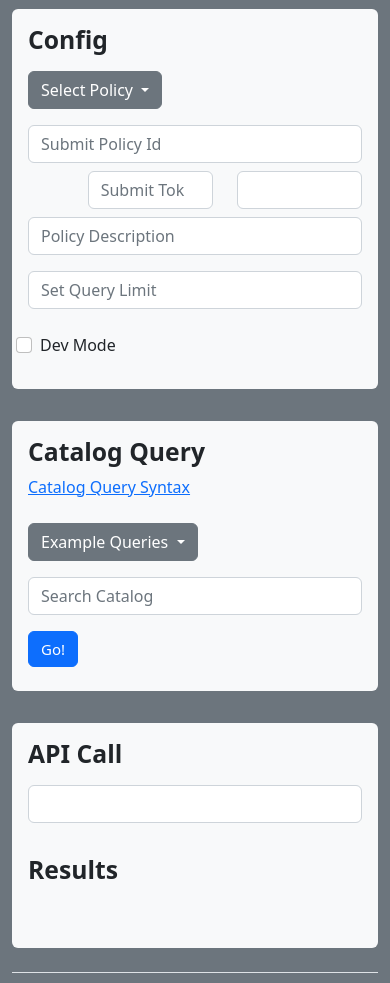
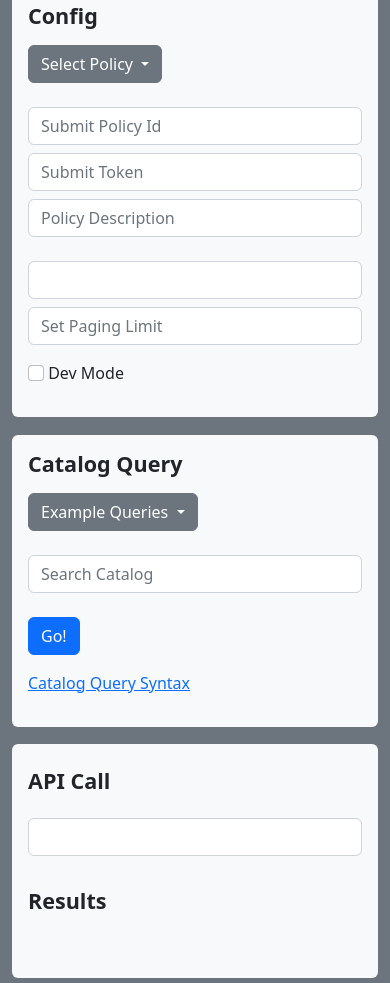
Before and after one commit to bit-broker/examples, a plain HTML site: page apps/explorer/index.html in a window 390 px wide. Shown: the part 373-1356 px from the top of the page. Drawn offline with nearby package versions, Linux system fonts and the light colour scheme; no server answers.

Commit message:
Bootstrap layout improvements including better responsive layout

```diff
--- a/apps/explorer/css/styles.css
+++ b/apps/explorer/css/styles.css
@@ -1,7 +1,5 @@
-@import url("https://fonts.googleapis.com/css2?family=Poppins:wght@200;400&display=swap");
-
 .b-example-divider {
-  height: 1rem;
+  height: 0.1rem;
 }
 
 .bbkurl {
@@ -12,6 +10,10 @@
   overflow: auto;
 }
 
+.bbkurl a {
+  color: #690;
+}
+
 .timeseriesTable {
   display: none;
 }
--- a/apps/explorer/index.html
+++ b/apps/explorer/index.html
@@ -1,5 +1,3 @@
-
-
 <!DOCTYPE html>
 <html>
 <head>
@@ -8,14 +6,13 @@
 <link rel="stylesheet" href="css/styles.css">
 <link rel="stylesheet" href="css/prism.css">
 <link href="https://cdn.jsdelivr.net/npm/bootstrap@5.2.0-beta1/dist/css/bootstrap.min.css" rel="stylesheet" integrity="sha384-0evHe/X+R7YkIZDRvuzKMRqM+OrBnVFBL6DOitfPri4tjfHxaWutUpFmBp4vmVor" crossorigin="anonymous">
-
 </head>
 <body class="bg-secondary">
   <div class="container">
 
   <div class="px-3 py-3 my-2 bg-light rounded text-center">
     <img class="d-block mx-auto mb-4" src="./assets/logo.svg" alt="" width="80" height="60">
-    <h1 class="display-5 fw-bold">BitBroker: Policy Based Data Explorer</h1>
+    <h3 class="display-6 fw-bold">BitBroker: Policy Based Data Explorer</h3>
     <div class="col-lg-6 mx-auto">
       <p class="lead mb-4">Select a policy, and explore the example queries against the sample data set of world countries and Unesco heritage sites.</p>
     </div>
@@ -24,9 +21,11 @@
   <div class="b-example-divider"></div>
 
   <div class="px-3 py-3 my-2 bg-light rounded">
-    <h2 class="fw-bold">Config</h2>
+   <h4 class="fw-bold">Config</h4>
    <div class="row">
-    <div class="col-md-2 my-2">
+
+    <div class="col-lg-2 my-2">
+      <div class="mb-2">
         <div class="dropdown">
           <button class="btn btn-secondary dropdown-toggle" type="button" id="dropdownMenuButton1" data-bs-toggle="dropdown" aria-expanded="false">
             Select Policy
@@ -35,66 +34,46 @@
           </ul>
         </div>
       </div>
+    </div>
 
     <div class="col-md-5  my-2">
+      <div class="mb-2">
         <input type="search"  id="policyId"  class="form-control " placeholder="Submit Policy Id"/>
       </div>
-    <div class="col-md-5"></div>
-
-   </div>
-
-
-   <div class="row">
-
-    <div class="col-2">
-      <div class="input-group">
-
-      </div>
-
-    </div>
-    <div class=" col-5">
-      <div class="input-group">
+      <div class="mb-2">
         <input type="search"  id="token"  class="form-control mr-3" placeholder="Submit Token"/>
       </div>
-  </div>
-    <div class="col-5">
-      <div class="input-group">
-
-    <input type="search"  id="baseurl"  class="form-control mr-3"/>
-
+      <div class="mb-2">
+        <input type="text"  id="policydescription"  class="form-control " placeholder="Policy Description"/>
       </div>
     </div>
 
+    <div class="col-md-5 my-2">
+      <div class="mb-2">
+        <input type="search"  id="baseurl"  class="form-control mr-3"/>
       </div>
-
-
-    <div class="row">
-
-      <div class="col-md-2">
-
+      <div class="mb-2">
+        <input type="number"  id="limit"  class="form-control" min="0" max="250" step="5" placeholder="Set Paging Limit"/>
       </div>
-      <div class="col-md-5 my-2">
-        <input type="text"  id="policydescription"  class="form-control " placeholder="Policy Description"/>
-      </div>
-      <div class="col-md-3 my-2">
-        <input type="number"  id="limit"  class="form-control" min="0" max="250" step="5" placeholder="Set Query Limit"/>
-    </div>
-    <div class="form-check col-md-2 my-3">
+      <div class="mb-2 mt-3">
         <input class="form-check-input" type="checkbox" value="" id="devModeCheckBox">
         <label class="form-check-label" for="devModeCheckBox">
           Dev Mode
         </label>
       </div>
     </div>
+
+   </div>
   </div>
 
   <div class="b-example-divider"></div>
 
   <div class="px-3 py-3 my-2 bg-light rounded">
-    <h2 class="fw-bold">Catalog Query</h2>
-    <p><a href="https://www.bit-broker.io/docs/consumer/catalog/" target="new">Catalog Query Syntax</a></p>
+    <h4 class="fw-bold">Catalog Query</h4>
     <div class="row">
-      <div class="col-md-2 my-2">
+
+      <div class="col-xl-2 my-2">
+        <div class="mb-2">
           <div class="dropdown">
             <button class="btn btn-secondary dropdown-toggle" type="button" id="dropdownMenuButton2" data-bs-toggle="dropdown" aria-expanded="false">
               Example Queries
@@ -103,15 +82,23 @@
             </ul>
           </div>
         </div>
+      </div>
 
-      <div class="col-md-9 my-2">
+      <div class="col-md-8 my-2">
+        <div class="mb-2">
           <input type="search"  id="queryCatalog" class="form-control mr-3" placeholder="Search Catalog" />
         </div>
-
-      <div class="col-md-1 my-2">
-        <button id ="go" class="btn btn-primary mr-2" style='font-size:15px'>Go!</button>
       </div>
 
+      <div class="col-md-2 my-2">
+        <div class="mb-2">
+          <button id ="go" class="btn btn-primary">Go!</button>
+         </div>
+      </div>
+
+    </div>
+    <div class="row">
+      <p><a href="https://www.bit-broker.io/docs/consumer/catalog/" target="new">Catalog Query Syntax</a></p>
     </div>
   </div>
 
@@ -119,19 +106,20 @@
 
   <div class="px-3 py-3 my-2 bg-light rounded">
     <div class="row">
-      <div class="col-md-2">
-        <h2 class="fw-bold">API Call</h2>
+      <div class="col-md-2 my-2">
+        <h4 class="fw-bold">API Call</h4>
       </div>
-      <div class="col-md-9 my-2">
+      <div class="col-md-8 my-2">
         <input type="text"  id="idApiUrl"  class="form-control" readonly/>
       </div>
-      <div class="col-md-1 my-2">
+      <div class="col-md-2 my-2">
         <button id="idCopyCurlButton" type="button" data-link="" class="btn btn-primary" hidden>Copy Curl</button>
       </div>
     </div>
+
     <div class="row">
       <div class="col-md-8 my-2">
-        <h2 class="fw-bold">Results</h2>
+        <h4 class="fw-bold">Results</h4>
       </div>
 
     </div>
@@ -173,14 +161,14 @@
 </div>
 <div class="container">
   <footer class="d-flex flex-wrap justify-content-between align-items-center py-3 my-4 border-top">
-    <p class="col-md-4 mb-0 text-muted">&copy; 2022 The BitBroker Team</p>
+    <p class="col-md-4 mb-0">&copy; 2022</p>
 
-    <a href="/" class="col-md-4 d-flex align-items-center justify-content-center mb-3 mb-md-0 me-md-auto link-dark text-decoration-none">
+    <a href="/" class="col-md-4 d-flex align-items-center justify-content-center mb-2 mb-md-0 me-md-auto link-dark text-decoration-none">
       <img class="d-block mx-auto mb-4" src="./assets/logo.svg" alt="" width="40" height="30">
     </a>
 
     <ul class="nav col-md-4 justify-content-end">
-      <li class="nav-item"><a href="https://bit-broker.io" class="nav-link px-2 text-muted">bit-broker.io</a></li>
+      <li class="nav-item"><a href="https://bit-broker.io" class="nav-link link-dark px-2">bit-broker.io</a></li>
     </ul>
   </footer>
 </div>
@@ -192,7 +180,5 @@
 <script src="index.js"> </script>
 <script src="prism.js"> </script>
 
-
 </body>
-
 </html>
--- a/apps/explorer/index.js
+++ b/apps/explorer/index.js
@@ -124,9 +124,9 @@ const renderTS = (ts) => {
         const row = document.createElement("div");
         row.classList.add("row");
         const propName = document.createElement("div");
-        propName.classList.add("col-md-2", "fw-bold");
+        propName.classList.add("col-md-2", "fw-bold", "pt-4");
 
-        propName.textContent = `timeseries: ${key}`;
+        propName.innerHTML = `<p class="text-end">timeseries: ${key}</p>`;
         row.appendChild(propName);
 
         const propValue = document.createElement("div");
@@ -155,10 +155,10 @@ const renderJson = (prop, jsonString) => {
     const row = document.createElement("div");
     row.classList.add("row");
     const propName = document.createElement("div");
-    propName.classList.add("col-md-2", "fw-bold");
+    propName.classList.add("col-md-2", "fw-bold", "pt-4");
     const propValue = document.createElement("div");
     propValue.classList.add("col-md-10");
-    propName.textContent = prop;
+    propName.innerHTML = `<p class="text-end">${prop}</p>`;
     row.appendChild(propName);
     if (prop == "url") {
         const jsonPre = document.createElement("pre");
```
Lines whose indentation alone changed are shown as unchanged.
